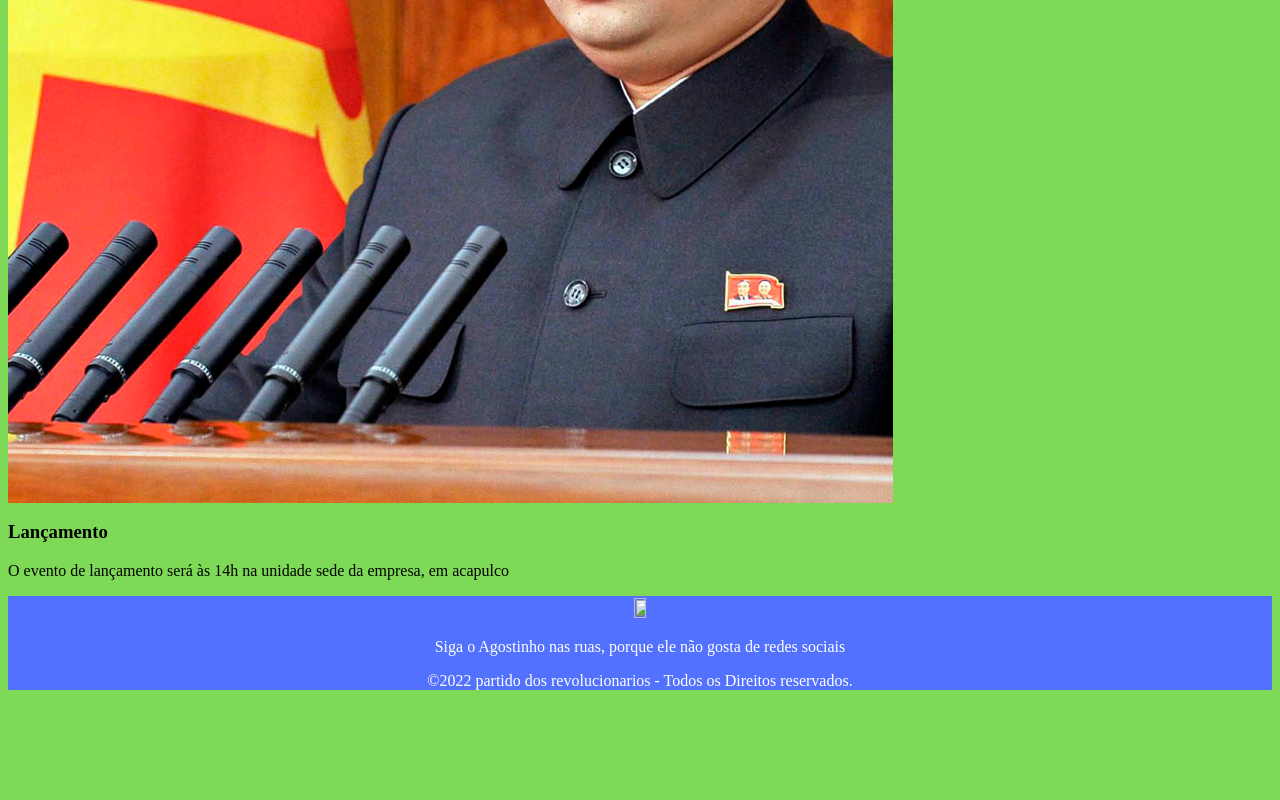
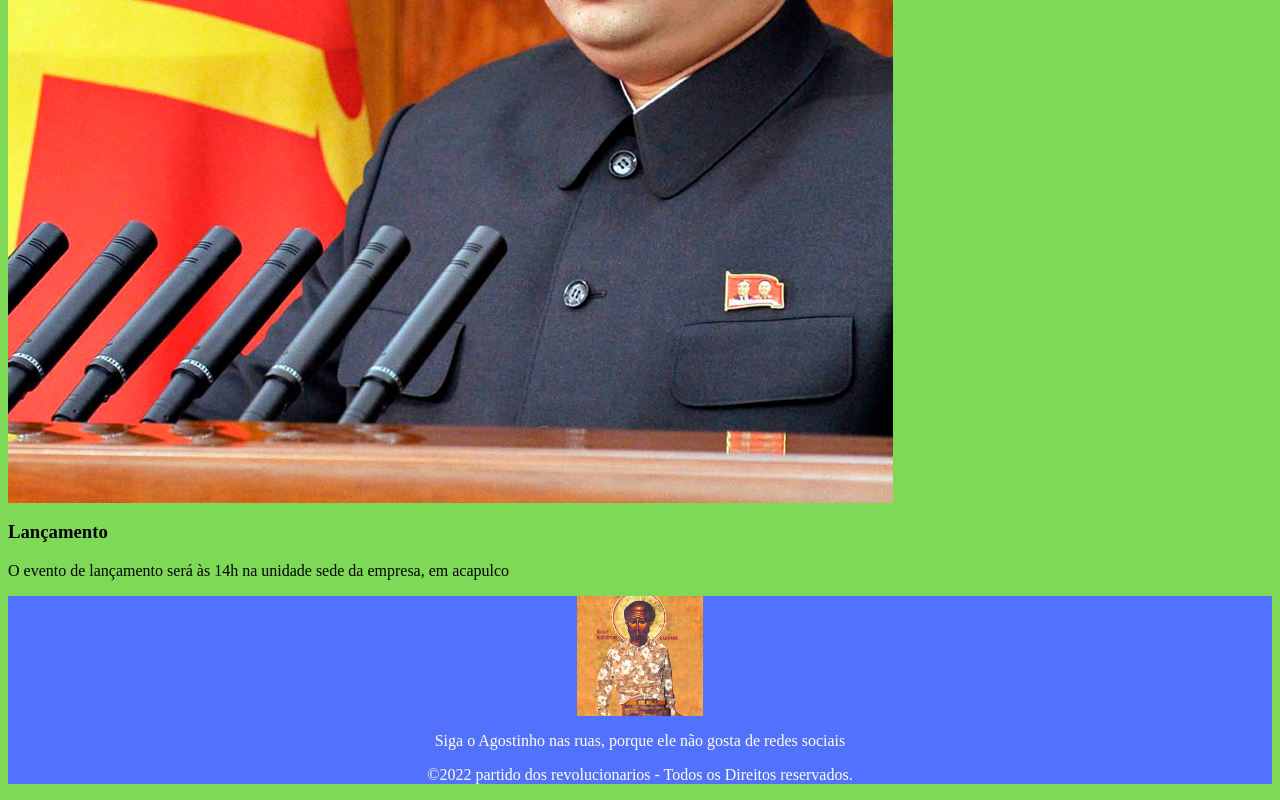
Before and after one commit to danieldf0l/site-ti, a plain HTML site: page index.html in a window 1280 px wide. Shown: the part 1234-2034 px from the top of the page. Before the commit the page ends 1940 px from the top, so only its background shows below. Drawn offline with Linux system fonts and the light colour scheme.

Commit message:
update-index.html

```diff
--- a/index.html
+++ b/index.html
@@ -28,7 +28,7 @@
     </body>
 </section>
 <footer style="background-color: #5271ff;">
-    <center><img src="EpdoYghXMAg8ord.jpg_large" height="10%" width="10%" align="middle"></center>
+    <center><img src="EpdoYghXMAg8ord.jpg" height="10%" width="10%" align="middle"></center>
     <p style="color:rgb(255, 255, 255);" align="center">Siga o Agostinho nas ruas, porque ele não gosta de redes sociais</p>
     <p style="color:rgb(255, 255, 255);" align="center">©2022 partido dos revolucionarios - Todos os Direitos reservados.</p>
 </footer>
```
